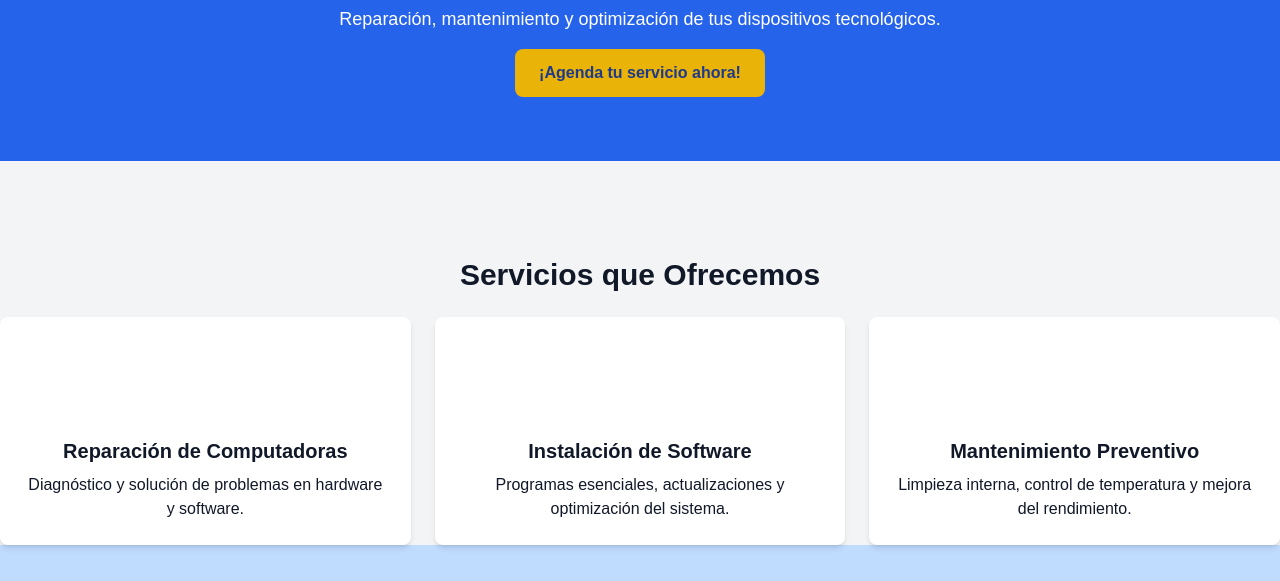
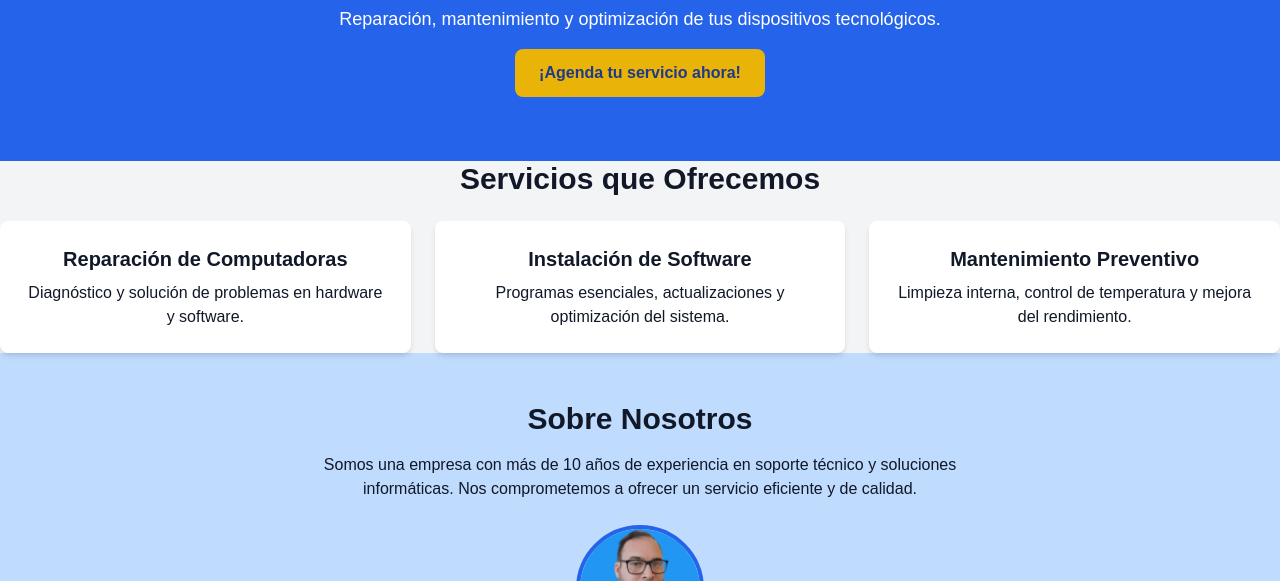
Before and after one commit to Ozcode25/Softwaresymas-2.0, a plain HTML site: page index.html in a window 1280 px wide. Shown: the part 219-800 px from the top of the page. Drawn offline with nearby package versions, Linux system fonts and the light colour scheme.

Commit message:
Update index.html

```diff
--- a/index.html
+++ b/index.html
@@ -43,21 +43,17 @@
     </header>
 
     <!-- Sección de Servicios -->
-    <section id="servicios" class="py-12 px-6 hover:bg-skyblue-300"></section>
         <h2 class="text-center text-3xl font-bold mb-6">Servicios que Ofrecemos</h2>
         <div class="grid md:grid-cols-3 gap-6">
             <div class="bg-white p-6 shadow-md rounded-lg text-center">
-                <section id="servicios" class="py-12 px-6 hover:bg-skyblue-300"></section>
                 <h3 class="text-xl font-semibold">Reparación de Computadoras</h3>
                 <p class="mt-2">Diagnóstico y solución de problemas en hardware y software.</p>
             </div>
             <div class="bg-white p-6 shadow-md rounded-lg text-center">
-                <section id="servicios" class="py-12 px-6 hover:bg-skyblue-300"></section>
                 <h3 class="text-xl font-semibold">Instalación de Software</h3>
                 <p class="mt-2">Programas esenciales, actualizaciones y optimización del sistema.</p>
             </div>
             <div class="bg-white p-6 shadow-md rounded-lg text-center">
-                <section id="servicios" class="py-12 px-6 hover:bg-skyblue-300"></section>
                 <h3 class="text-xl font-semibold">Mantenimiento Preventivo</h3>
                 <p class="mt-2">Limpieza interna, control de temperatura y mejora del rendimiento.</p>
             </div>
```
